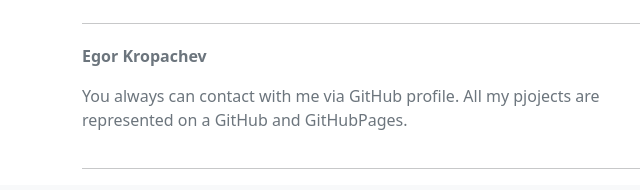
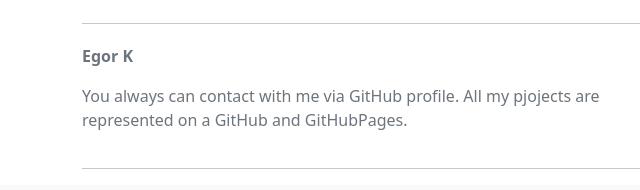
Before and after one commit to kropacheven/kropacheven.github.io, a plain HTML site: page index.html in a window 1280 px wide. Shown: the part 2931-3121 px from the top of the page, 0-640 px from the left. Drawn offline with nearby package versions, Linux system fonts and the light colour scheme.

Commit message:
change name at the footer

```diff
--- a/index.html
+++ b/index.html
@@ -318,7 +318,7 @@
     <hr>
     <div class="row py-1 text-muted">
       <div class="col-md col-xl-6">
-        <p><strong>Egor Kropachev</strong></p>
+        <p><strong>Egor K</strong></p>
         <p>You always can contact with me via GitHub profile. All my pjojects are represented on a GitHub and GitHubPages.</p>
       </div>
       <div class="col-md col-xl-6 ml-auto">
```
